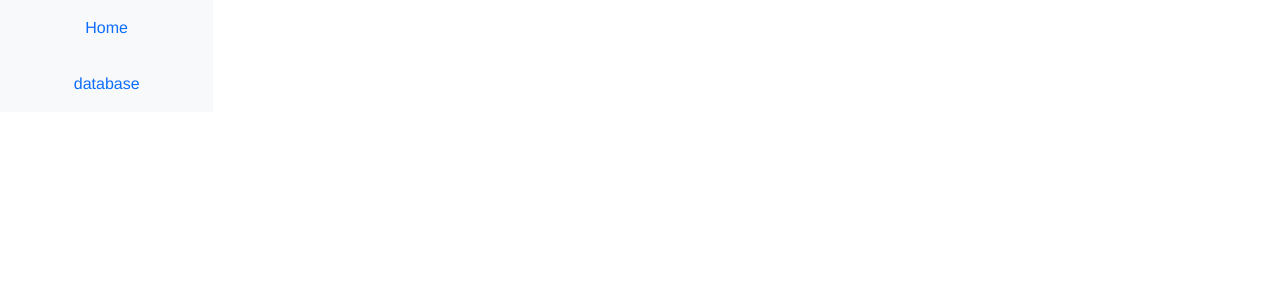
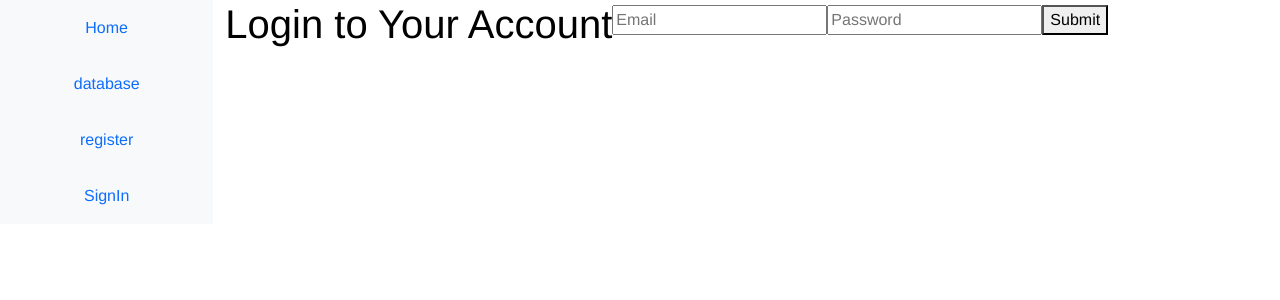
Before and after one commit to MarinFDM/price, a Vue app in the folder price/: page /signin in a window 1280 px wide. Before the commit this address had no page. Shown: the top 300 px of the page. Built offline with nearby package versions, Linux system fonts and the light colour scheme.

Commit message:
register et signin

```diff
--- a/price/src/App.vue
+++ b/price/src/App.vue
@@ -33,6 +33,18 @@ export default {
               <router-link class="nav-link" to="/db">database</router-link>
             </a>
           </li>
+          <li class="nav-item">
+            <a class="nav-link active" aria-current="page" href="#register">
+              <span data-feather="home"></span>
+              <router-link class="nav-link" to="/register">register</router-link>
+            </a>
+          </li>
+          <li class="nav-item">
+            <a class="nav-link active" aria-current="page" href="#signin">
+              <span data-feather="home"></span>
+              <router-link class="nav-link" to="/signin">SignIn</router-link>
+            </a>
+          </li>
         </ul>
       </div>
     </nav>
--- a/price/src/components/Register.vue
+++ b/price/src/components/Register.vue
@@ -6,9 +6,23 @@
 </template>
 
 <script setup>
-import { ref } from "vue";
-import firebase from "firebase";
-const email = ref("");
-const password = ref("");
-const register = () => {};
+  import { ref } from 'vue'
+  import { useRouter } from 'vue-router' // import router
+
+  const email = ref('')
+  const password = ref('')
+  const router = useRouter() // get a reference to our vue router
+  const register = () => {
+    firebase
+      .auth() // get the auth api
+      .createUserWithEmailAndPassword(email.value, password.value) // need .value because ref()
+      .then((data) => {
+        console.log('Successfully registered!');
+        router.push('/feed') // redirect to the feed
+      })
+      .catch(error => {
+        console.log(error.code)
+        alert(error.message);
+      });
+  }
 </script>
--- /dev/null
+++ b/price/src/components/SignIn.vue
@@ -0,0 +1,26 @@
+<template>
+  <h1>Login to Your Account</h1>
+  <p><input type="text" placeholder="Email" v-model="email" /></p>
+  <p><input type="password" placeholder="Password" v-model="password" /></p>
+  <p><button @click="signIn">Submit</button></p>
+</template>
+
+<script setup>
+  import { ref } from 'vue'
+
+  const email = ref('')
+  const password = ref('')
+  const signIn = () => {
+    firebase
+      .auth()
+      .signInWithEmailAndPassword(email.value, password.value)
+      .then((data) => {
+        console.log('Successfully logged in!');
+        router.push('/feed')
+      })
+      .catch(error => {
+        console.log(error.code)
+        alert(error.message);
+      });
+  }
+</script>
--- a/price/src/main.js
+++ b/price/src/main.js
@@ -2,5 +2,16 @@ import { createApp } from 'vue'
 import App from './App.vue'
 import 'bootstrap/dist/css/bootstrap.min.css'
 import router from './router'
+import {initializeApp} from 'firebase/app'
 
+const firebaseConfig = {
+    apiKey: "AIzaSyC8ygnOzm3ASZyC9m7CrzmsgQhIPZ3H-DM",
+    authDomain: "siteprice123456789.firebaseapp.com",
+    projectId: "siteprice123456789",
+    storageBucket: "siteprice123456789.appspot.com",
+    messagingSenderId: "671212182241",
+    appId: "1:671212182241:web:698a7f86d3f70f4ed9f5a0",
+    measurementId: "G-GYS8K7RKZB"
+  };
+initializeApp(firebaseConfig)
 createApp(App).use(router).mount('#app')
--- a/price/src/router/index.js
+++ b/price/src/router/index.js
@@ -2,6 +2,8 @@
 import { createRouter, createWebHistory } from 'vue-router'
 import Home from '../components/Home.vue'
 import Db from '../components/Db.vue'
+import Register from '../components/Register.vue'
+import SignIn from '../components/SignIn.vue'
 
 const routes = [
   {
@@ -11,9 +13,19 @@ const routes = [
   },
   {
     path: '/db',
-    name: 'db',
+    name: 'Db',
     component: Db
-  }
+  },
+  {
+    path: '/register',
+    name: 'Register',
+    component: Register
+  },
+  {
+    path: '/signin',
+    name: 'Signin',
+    component: SignIn
+  },
 ]
 
 const router = createRouter({
```
